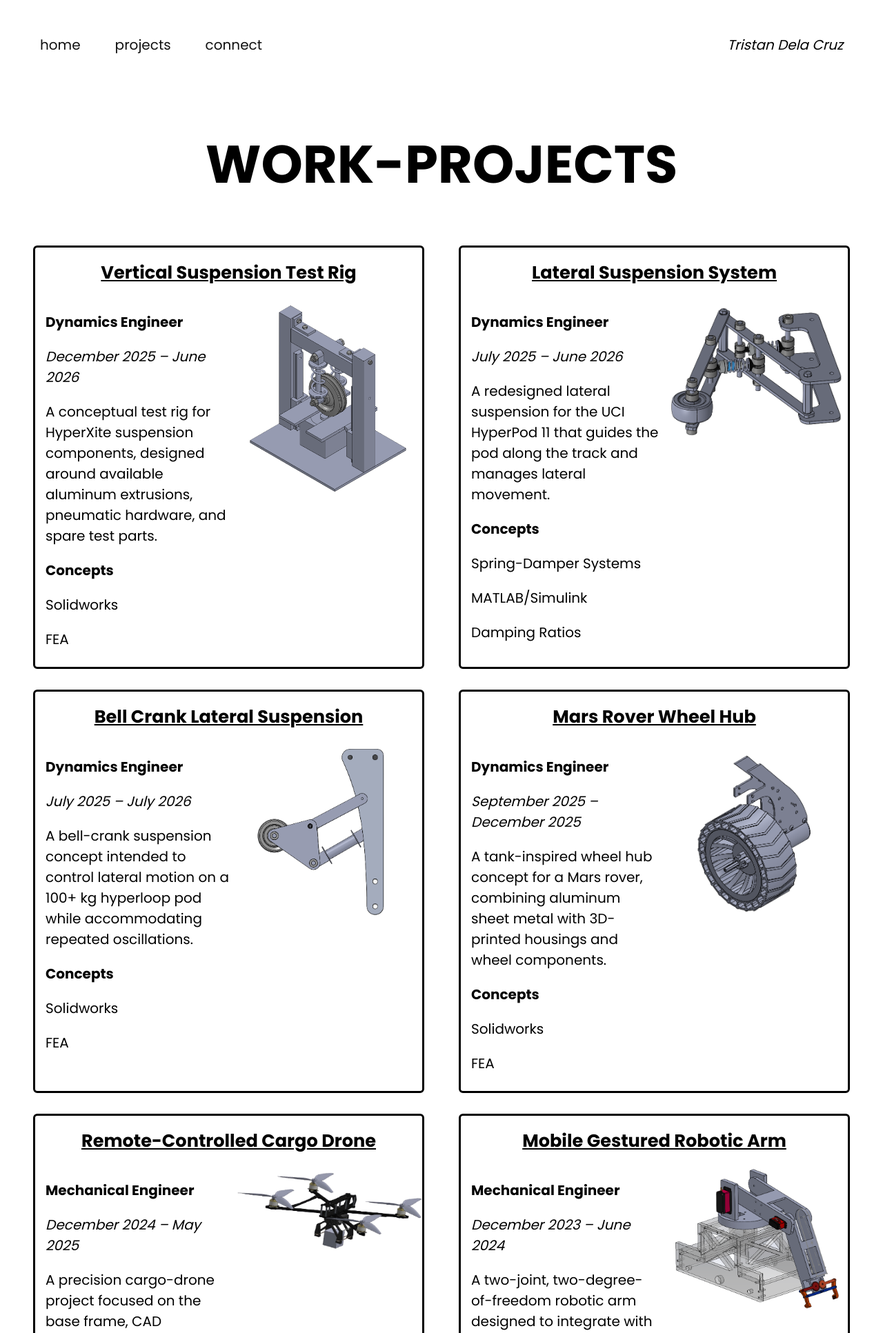
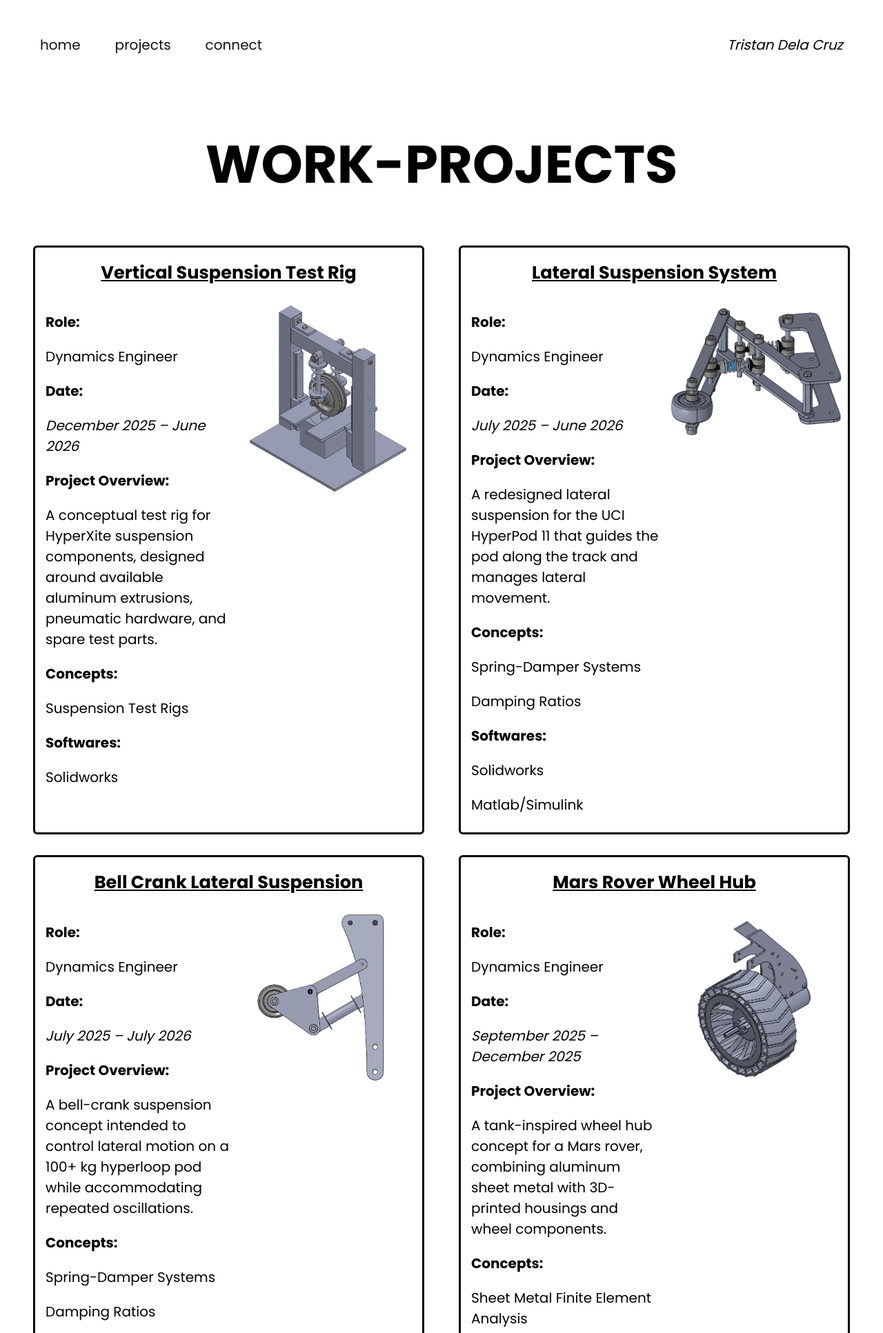
Before and after one commit to tristanmdelacruz-ux/career-portfolio, a Flask app: page /projects in a window 1280 px wide. Shown: the top 1933 px of the page at 69% size. Run offline with Flask 3, Linux system fonts and the light colour scheme; some web fonts are replaced.

Commit message:
adding more text and organizing text on project page

```diff
--- a/app.py
+++ b/app.py
@@ -5,12 +5,12 @@ app = Flask(__name__)                                   #starts the website
 
 all_projects = [
     #{"name": "Engineering Portfolio", "date": "June 2026 - September 2026", "role":"Personal Project" "overview:" "I wanted to upgrade my google slides portfolio to something where I can develop another set of skills. In which I leaned toward Web Development!" "concepts": "Python(Flask), HTML, CSS"},
-    {"name": "Vertical Suspension Test Rig", "date": "December 2025 – June 2026", "role": "Dynamics Engineer", "overview": "A conceptual test rig for HyperXite suspension components, designed around available aluminum extrusions, pneumatic hardware, and spare test parts.", "image": "Suspension_Test_Rig.png","concepts": ["Solidworks", "FEA"]},
-    {"name": "Lateral Suspension System", "date": "July 2025 – June 2026", "role": "Dynamics Engineer", "overview": "A redesigned lateral suspension for the UCI HyperPod 11 that guides the pod along the track and manages lateral movement.", "image": "hx_lateral_suspension.png", "concepts": ["Spring-Damper Systems", "MATLAB/Simulink", "Damping Ratios"]},
-    {"name": "Bell Crank Lateral Suspension", "date": "July 2025 – July 2026", "role": "Dynamics Engineer", "overview": "A bell-crank suspension concept intended to control lateral motion on a 100+ kg hyperloop pod while accommodating repeated oscillations.", "image": "HX_BELL_CRANK.png", "concepts": ["Solidworks", "FEA"]},
-    {"name": "Mars Rover Wheel Hub", "date": "September 2025 – December 2025", "role": "Dynamics Engineer", "overview": "A tank-inspired wheel hub concept for a Mars rover, combining aluminum sheet metal with 3D-printed housings and wheel components.", "image": "LEGACY_Wheel_Hub.png", "concepts": ["Solidworks", "FEA"]},
-    {"name": "Remote-Controlled Cargo Drone", "date": "December 2024 – May 2025", "role": "Mechanical Engineer", "overview": "A precision cargo-drone project focused on the base frame, CAD development in SOLIDWORKS, and mechanical integration.", "image": "fep_remote_drone.png", "concepts": ["Solidworks", "FEA"]},
-    {"name": "Mobile Gestured Robotic Arm", "date": "December 2023 – June 2024", "role": "Mechanical Engineer", "overview": "A two-joint, two-degree-of-freedom robotic arm designed to integrate with a team-built chassis and end effector.", "image": "Mobile_Gestured_Robotic_Arm.png", "concepts": ["Solidworks", "FEA"]},
+    {"name": "Vertical Suspension Test Rig", "date": "December 2025 – June 2026", "role": "Dynamics Engineer", "overview": "A conceptual test rig for HyperXite suspension components, designed around available aluminum extrusions, pneumatic hardware, and spare test parts.", "image": "Suspension_Test_Rig.png", "softwares": ["Solidworks"], "concepts": ["Suspension Test Rigs",]},
+    {"name": "Lateral Suspension System", "date": "July 2025 – June 2026", "role": "Dynamics Engineer", "overview": "A redesigned lateral suspension for the UCI HyperPod 11 that guides the pod along the track and manages lateral movement.", "image": "hx_lateral_suspension.png", "softwares": ["Solidworks", "Matlab/Simulink"], "concepts": ["Spring-Damper Systems", "Damping Ratios"]},
+    {"name": "Bell Crank Lateral Suspension", "date": "July 2025 – July 2026", "role": "Dynamics Engineer", "overview": "A bell-crank suspension concept intended to control lateral motion on a 100+ kg hyperloop pod while accommodating repeated oscillations.", "image": "HX_BELL_CRANK.png","softwares": ["Solidworks", "Matlab/Simulink"], "concepts": ["Spring-Damper Systems", "Damping Ratios"]},
+    {"name": "Mars Rover Wheel Hub", "date": "September 2025 – December 2025", "role": "Dynamics Engineer", "overview": "A tank-inspired wheel hub concept for a Mars rover, combining aluminum sheet metal with 3D-printed housings and wheel components.", "image": "LEGACY_Wheel_Hub.png", "softwares": ["Solidworks"],"concepts": ["Sheet Metal Finite Element Analysis", "Drive Motor Housings", "Wheel Material & Designs Differences"]},
+    {"name": "Remote-Controlled Cargo Drone", "date": "December 2024 – May 2025", "role": "Mechanical Engineer", "overview": "A precision cargo-drone project focused on the base frame, CAD development in SOLIDWORKS, and mechanical integration.", "image": "fep_remote_drone.png", "softwares": ["Solidworks"], "concepts": ["Drone Mechanics"]},
+    {"name": "Mobile Gestured Robotic Arm", "date": "December 2023 – June 2024", "role": "Mechanical Engineer", "overview": "A two-joint, two-degree-of-freedom robotic arm designed to integrate with a team-built chassis and end effector.", "image": "Mobile_Gestured_Robotic_Arm.png", "softwares": ["Solidworks"], "concepts": ["Arm Mechanics"]},
 ]
 
 
--- a/templates/projects.html
+++ b/templates/projects.html
@@ -30,12 +30,19 @@
             </div>
             <div class="Card-Content">
                 <div class="Left">
-                    <p><strong>{{project.role}}</strong></p>
+                    <p><strong>Role:</strong></p>
+                    <p>{{project.role}}</p>
+                    <p><strong>Date:</strong></p>
                     <p><em>{{project.date}}</em></p>
+                    <p><strong>Project Overview:</strong></p>
                     <p>{{project.overview}}</p>
-                    <p><strong>Concepts</strong></p>
+                    <p><strong>Concepts:</strong></p>
                     {% for concept in project.concepts %}
                     <p>{{ concept }}</p>
+                    {% endfor %}
+                    <p><strong>Softwares:</strong></p>
+                    {% for software in project.softwares %}
+                    <p>{{ software }}</p>
                     {% endfor %}
                 </div>
                 <div class="Right">
```
Also changed, not shown: 1 other file.
